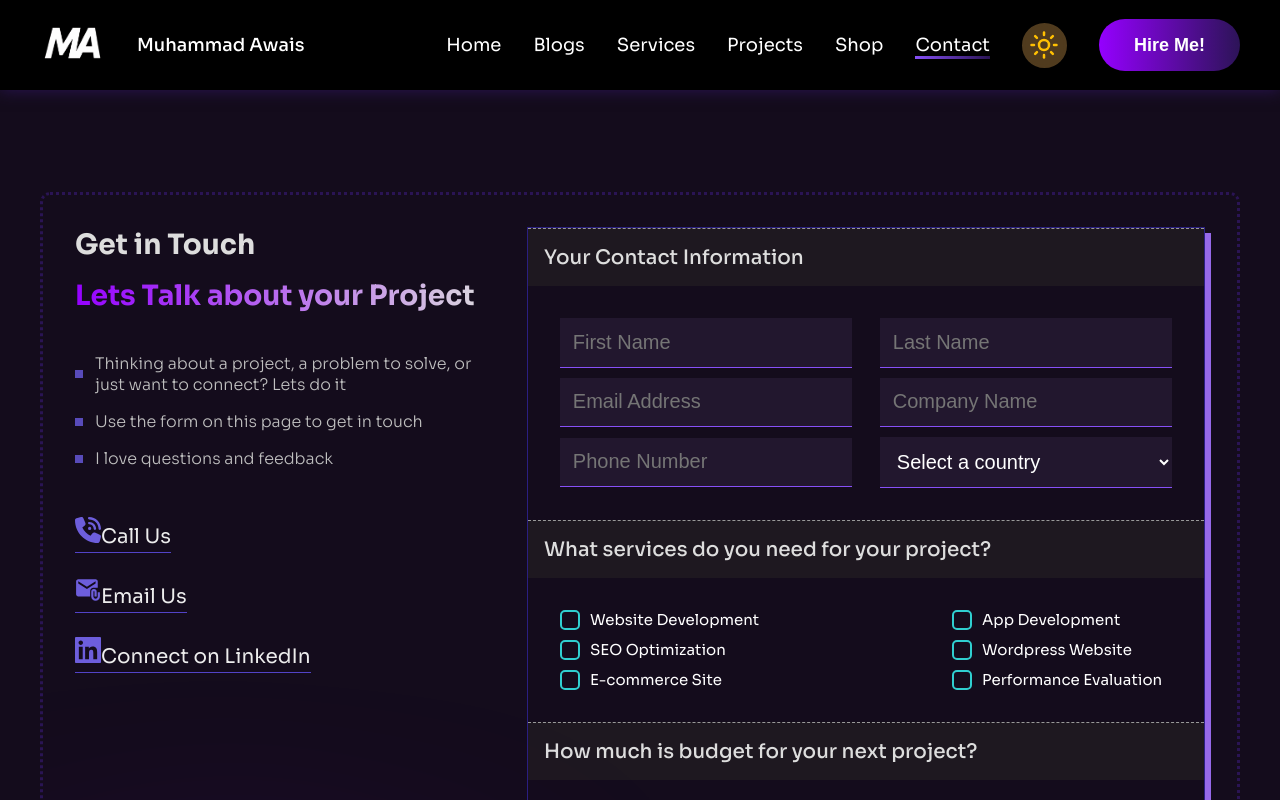
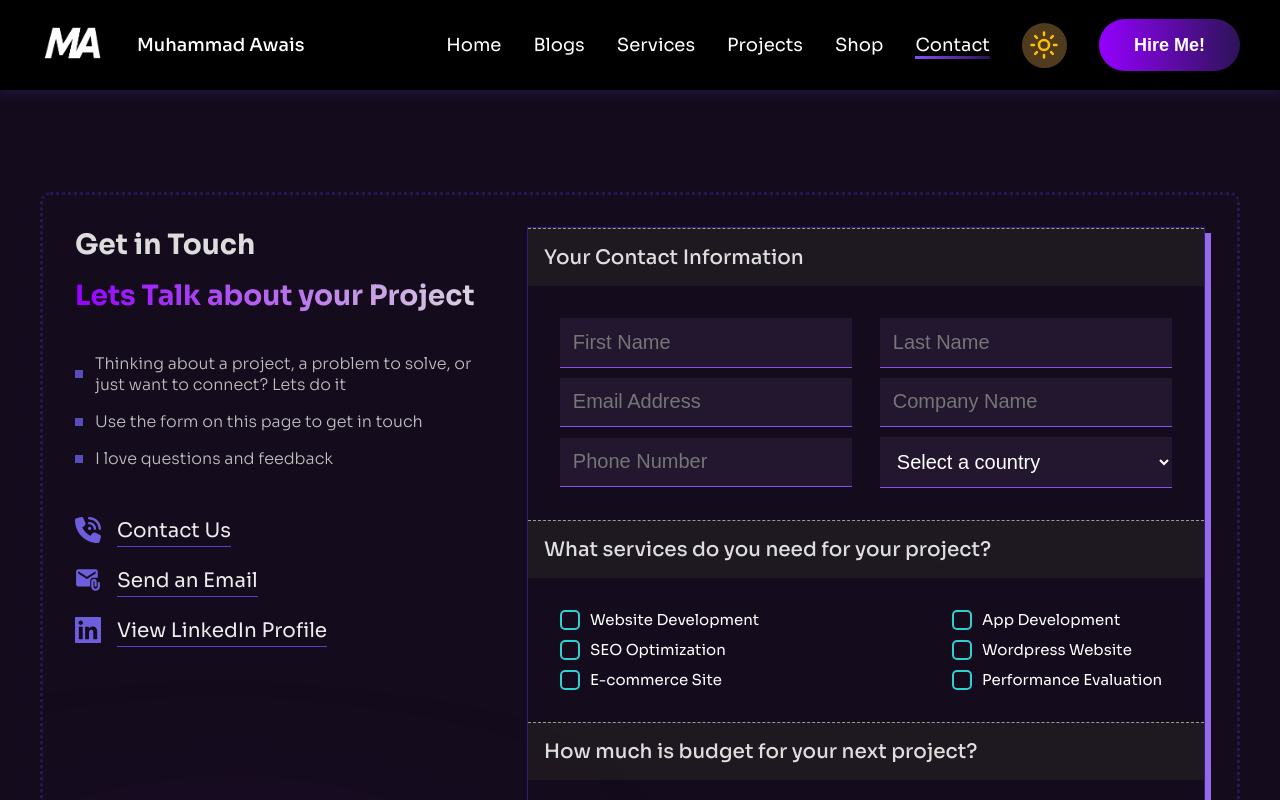
Before and after one commit to awaisdeveloper226/Portfolio-Frontend, a Next.js app: page /contact in a window 1280 px wide. Shown: the top 800 px of the page. Built offline with nearby package versions, Linux system fonts and the light colour scheme; a web font is replaced by a local one.

Commit message:
Update contact.js

```diff
--- a/pages/contact.js
+++ b/pages/contact.js
@@ -179,22 +179,42 @@ export default function Contact() {
 
               <div className="leftsociinfo">
                 <ul>
-                  <ContactLink
-                    href="tel:+923336408376"
-                    icon={<FaPhoneVolume />}
-                    label="Call Us"
-                  />
-                  <ContactLink
-                    href="mailto:awais.web.developer124@gmail.com"
-                    icon={<MdAttachEmail />}
-                    label="Email Us"
-                  />
-                  <ContactLink
-                    href="https://www.linkedin.com/in/muhammad-awais-773493230"
-                    icon={<GrLinkedin />}
-                    label="Connect on LinkedIn"
-                    isExternal
-                  />
+                  <li>
+                    <FaPhoneVolume />{" "}
+                    <span>
+
+                      <a href="tel:+923336408376" target="_blank">
+                        Contact Us
+                      </a>
+                    </span>
+                  </li>
+
+                  <li>
+                    <MdAttachEmail />{" "}
+                    <span>
+
+                      <a
+                        href="mailto:awais.web.developer124@gmail.com"
+                        target="_blank"
+                      >
+                        Send an Email
+                      </a>
+                    </span>
+                  </li>
+
+                  <li>
+                    <GrLinkedin />{" "}
+                    <span>
+
+                      <a
+                        href="https://www.linkedin.com/in/muhammad-awais-773493230"
+                        target="_blank"
+                        rel="noopener noreferrer"
+                      >
+                        View LinkedIn Profile
+                      </a>
+                    </span>
+                  </li>
                 </ul>
               </div>
             </div>
```
